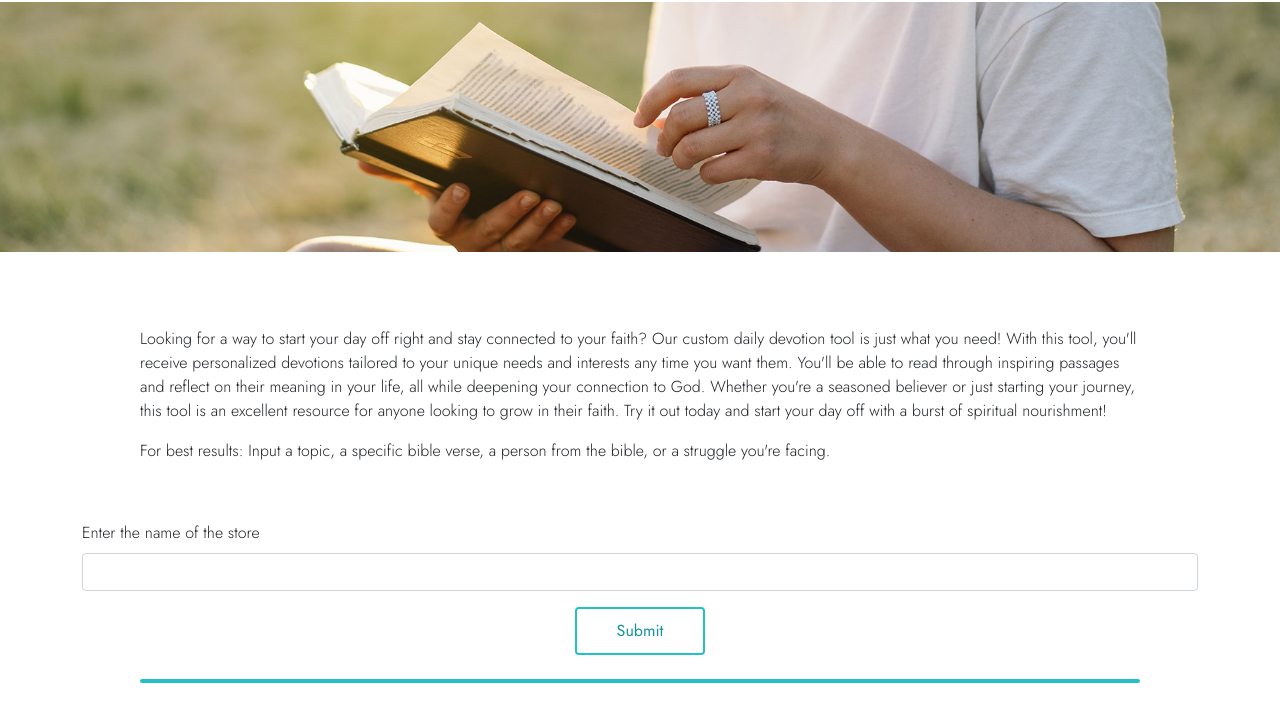
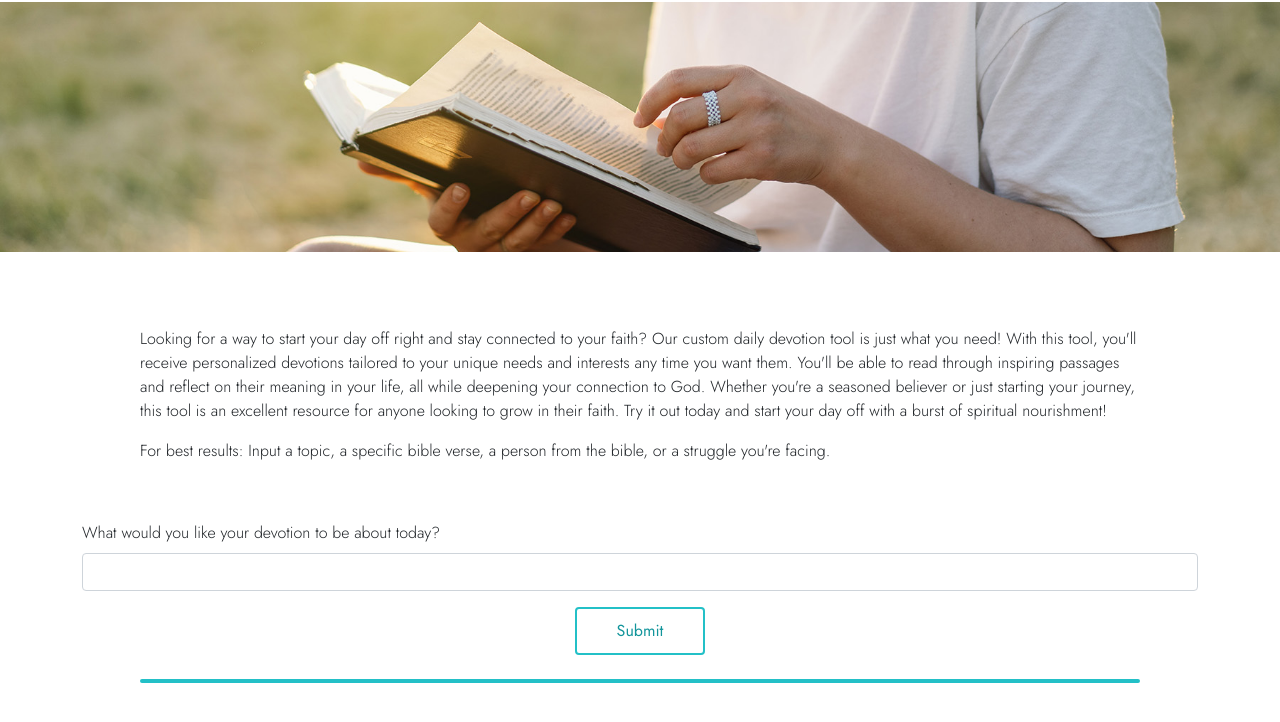
Before and after one commit to TheEarthDiva/BetterByDai, a website built with Vite: page client/index.html in a window 1280 px wide. Shown: the part 104-826 px from the top of the page. Built offline with nearby package versions, Linux system fonts and the light colour scheme.

Commit message:
html update

```diff
--- a/client/index.html
+++ b/client/index.html
@@ -39,7 +39,7 @@
           </div>   -->
 
           <div class="mb-3">
-            <label for="devTopic" class="formbuilder-text-label">Enter the name of the store</label>
+            <label for="devTopic" class="formbuilder-text-label">What would you like your devotion to be about today?</label>
             <input type="text" class="form-control devTopic" name="devTopic" access="false" id="text-16725430185">
         </div>
 
```
Also changed, not shown: 1 other file.
